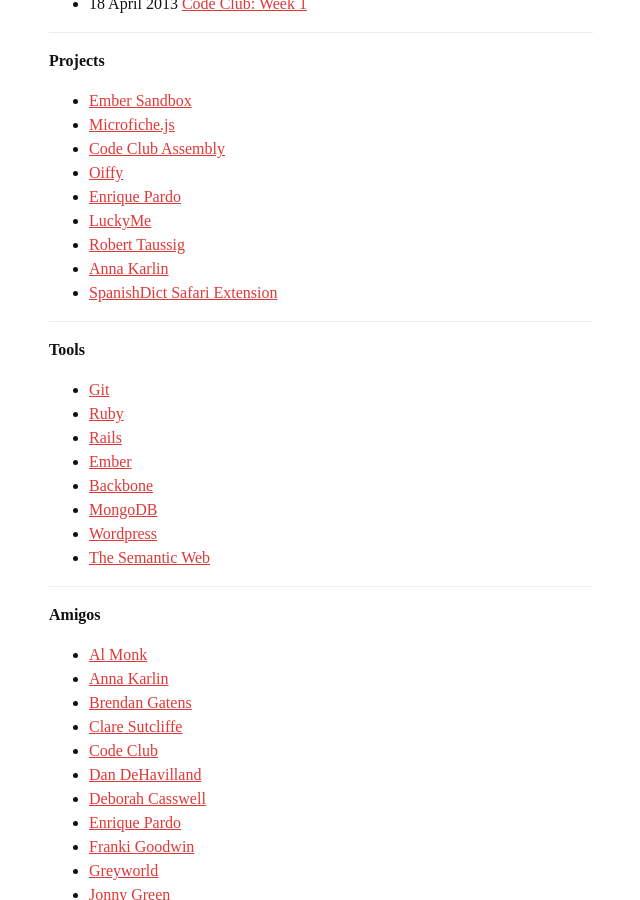
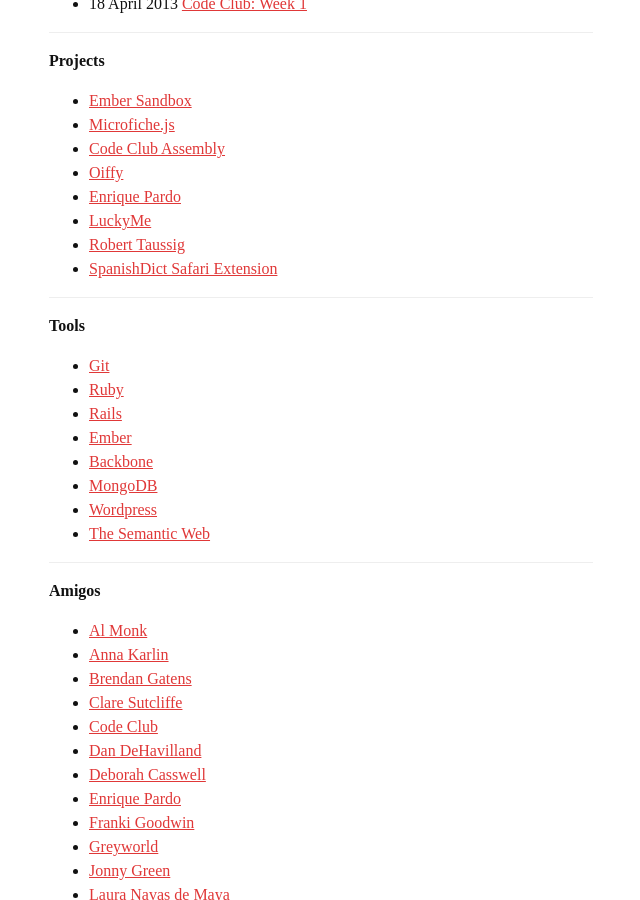
Before and after one commit to jgwhite/jgwhite.github.io, a Jekyll site: the page built from index.md, in a window 1280 px wide and 900 px high, scrolled down 715 px. Shown: the whole window, without its empty margins (319-959 px from the left). Built offline with Jekyll 4.4.1, drawn with Linux system fonts in a browser that asks for light colours; some web fonts are replaced.

Commit message:
Update index.md

```diff
--- a/index.md
+++ b/index.md
@@ -38,7 +38,6 @@
 * [Enrique Pardo](http://enriquepardo.com/)
 * [LuckyMe](http://thisisluckyme.com/)
 * [Robert Taussig](http://roberttaussig.co.uk/)
-* [Anna Karlin](http://annakarlin.com/)
 * [SpanishDict Safari Extension](/spanishdict/)
 
 ---
```
